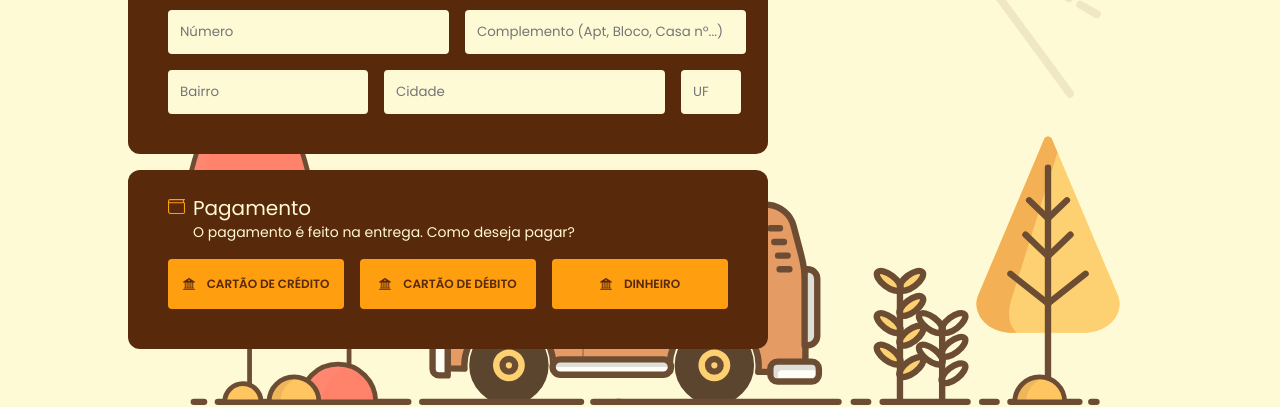
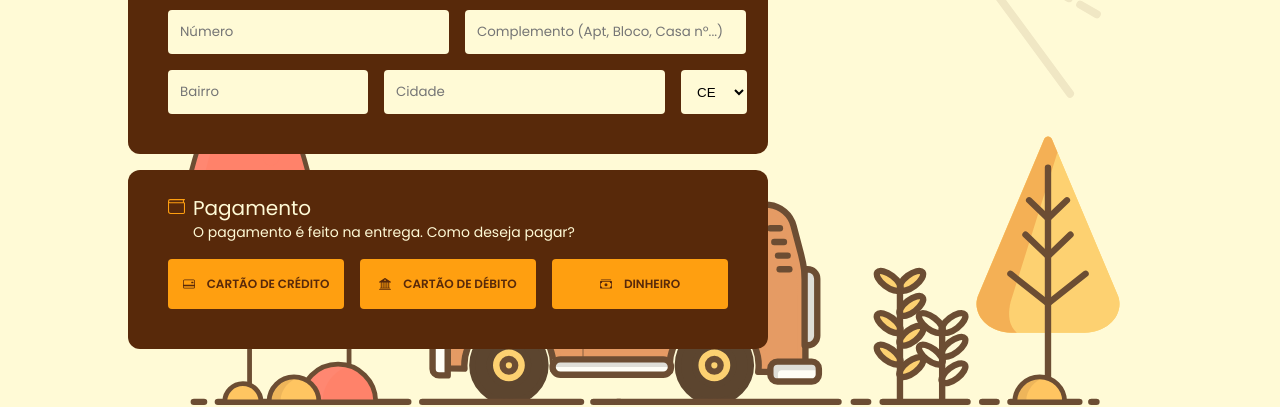
Before and after one commit to RafaelMariscal/DaliloBakery, a React (Vite) app: page /checkout in a window 1280 px wide. Shown: the part 363-770 px from the top of the page. Built offline with nearby package versions, Linux system fonts and the light colour scheme.

Commit message:
Update/Checkout page Address form style updated.

```diff
--- a/src/Pages/Checkout/index.tsx
+++ b/src/Pages/Checkout/index.tsx
@@ -30,7 +30,7 @@ export function Checkout() {
     setPaymentTypes(newPaymentTypes)
   }, [paymentTypes])
 
-  const states = ['AC', 'AL', 'AP', 'AM', 'BA', 'CE', 'DF', 'ES', 'GO', 'MA',
+  const UFSTATES = ['AC', 'AL', 'AP', 'AM', 'BA', 'CE', 'DF', 'ES', 'GO', 'MA',
     'MS', 'MT', 'MG', 'PA', 'PB', 'PR', 'PE', 'PI', 'RJ', 'RN', 'RS', 'RO',
     'RR', 'SC', 'SP', 'SE', 'TO'
   ]
@@ -89,7 +89,15 @@ export function Checkout() {
             <div>
               <input type="text" name="neighborhood" placeholder="Bairro" />
               <input type="text" name="city" placeholder="Cidade" />
-              <input type="text" name="state" placeholder="UF" maxLength={2} style={{ textTransform: "uppercase" }} />
+              <select name="UF" id="" placeholder="UF">
+                {UFSTATES.map(state => (
+                  <option
+                    value={state}
+                    selected={state === 'CE' ? true : false}
+                  >{state}
+                  </option>
+                ))}
+              </select>
             </div>
           </div>
           <div className={styles.bottomCard}>
@@ -102,8 +110,7 @@ export function Checkout() {
             </header>
 
             <div className={styles.checkboxContainer}>
-              {
-                paymentTypes.map(type => (
+              {paymentTypes.map(type => (
                 <label
                   key={type.method}
                   htmlFor={type.method}
@@ -116,11 +123,12 @@ export function Checkout() {
                     value={type.method}
                     onClick={() => handlePaymentSelector(type.method)}
                   />
-                    <BsBank2 />
+                  {type.method === 'credit' && (<BsCreditCard2Back />)}
+                  {type.method === 'debit' && (<BsBank2 />)}
+                  {type.method === 'cash' && (<BsCashStack />)}
                   {type.label}
                 </label>
-                ))
-              }
+              ))}
             </div>
 
           </div>
--- a/src/Pages/Checkout/styles.module.scss
+++ b/src/Pages/Checkout/styles.module.scss
@@ -117,7 +117,20 @@
     }
 
     .topCard {
-      input {
+
+      input::-webkit-outer-spin-button,
+      input::-webkit-inner-spin-button {
+        -webkit-appearance: none;
+        margin: 0;
+      }
+
+      /* Firefox */
+      input[type=number] {
+        -moz-appearance: textfield;
+      }
+
+      input,
+      select {
         background-color: var(--background);
         padding: .75rem;
         border: 0;
```
Lines whose indentation alone changed are shown as unchanged.
